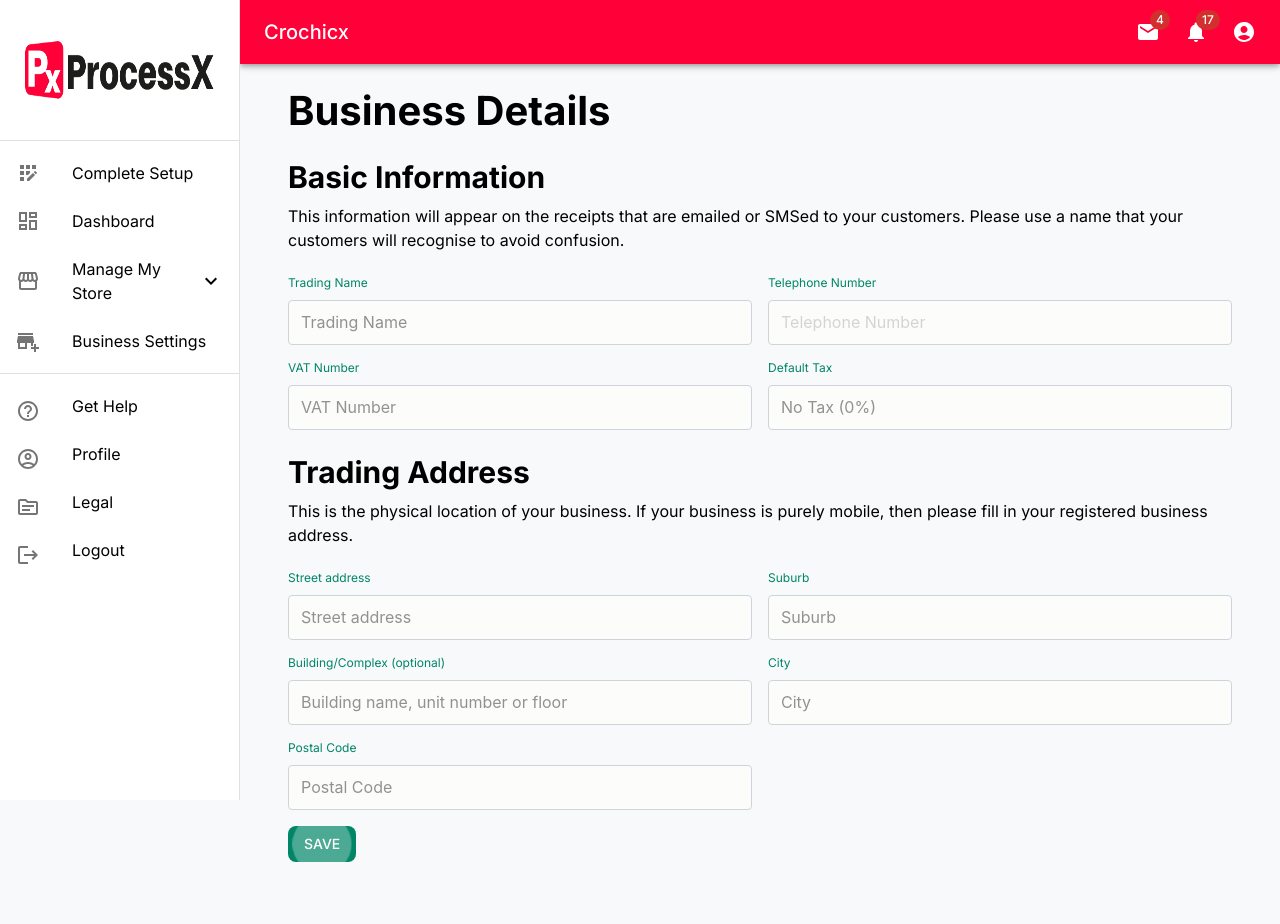
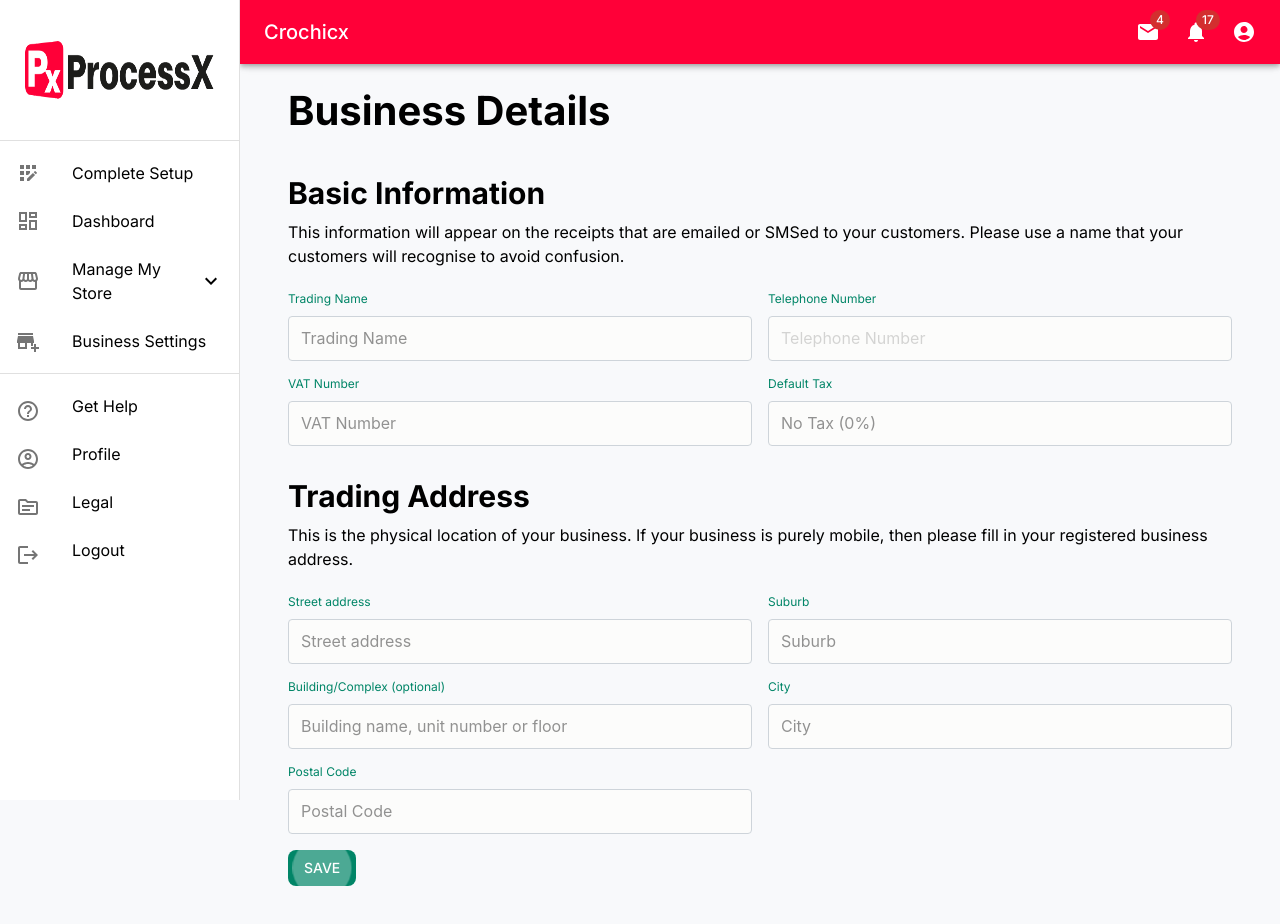
Before and after one commit to benoitthefirst/processx, a Next.js app: page /portal/business/details in a window 1280 px wide. Shown: the top 924 px of the page. Built offline with nearby package versions, Linux system fonts and the light colour scheme.

Commit message:
fixed spacing between text

```diff
--- a/src/app/portal/(account)/business/details/page.tsx
+++ b/src/app/portal/(account)/business/details/page.tsx
@@ -34,7 +34,7 @@ export default function ProfilePage() {
         <Typography
           component="h1"
           variant="h3"
-          sx={{ fontSize: 40, fontWeight: 800, mb: 3 }}
+          sx={{ fontSize: 40, fontWeight: 800, mb: 5 }}
         >
           Business Details
         </Typography>
@@ -117,7 +117,7 @@ export default function ProfilePage() {
         <Typography
           component="h4"
           variant="h4"
-          sx={{ fontSize: 30, fontWeight: 800, mt: 3 }}
+          sx={{ fontSize: 30, fontWeight: 800, mt: 4 }}
         >
           Trading Address
         </Typography>
--- a/src/app/portal/(account)/profile/page.tsx
+++ b/src/app/portal/(account)/profile/page.tsx
@@ -33,7 +33,7 @@ export default function ProfilePage() {
         <Typography
           component="h1"
           variant="h3"
-          sx={{ fontSize: 40, fontWeight: 800, mb: 3 }}
+          sx={{ fontSize: 40, fontWeight: 800, mb: 5 }}
         >
           My Account
         </Typography>
@@ -156,7 +156,7 @@ export default function ProfilePage() {
         <Typography
           component="h4"
           variant="h4"
-          sx={{ fontSize: 30, fontWeight: 800,mt:3 }}
+          sx={{ fontSize: 30, fontWeight: 800,mt:4 }}
         >
           Change Password
         </Typography>
```
